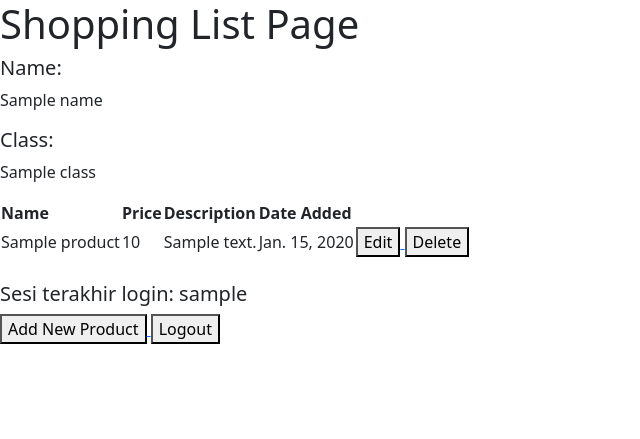
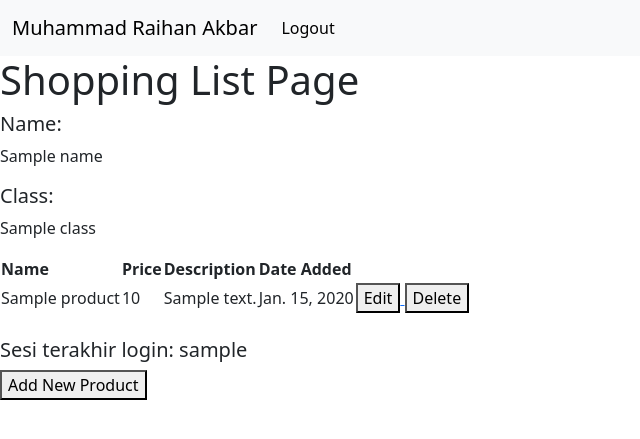
Before and after one commit to raihanakbr/shopping_list, a Django app: template main/templates/main.html in a window 1280 px wide. Shown: the top 439 px of the page, without its empty margins (0-640 px from the left). Run offline with Django 4.2, Linux system fonts and the light colour scheme; tables that the repository leaves empty hold one stand-in row (values such as "Sample post"); the template is opened without the code that fills it: values that come from a table or form of the project are taken from there, most other values are stand-ins (such as "Sample title", 1, 10 or a date in 2020).

Commit message:
update: navbar

```diff
--- a/main/templates/main.html
+++ b/main/templates/main.html
@@ -1,6 +1,19 @@
 {% extends 'base.html' %}
 
 {% block content %}
+<nav class="navbar navbar-expand-lg bg-body-tertiary">
+    <div class="container-fluid">
+      <a class="navbar-brand" href="#">Muhammad Raihan Akbar</a>
+      <button class="navbar-toggler" type="button" data-bs-toggle="collapse" data-bs-target="#navbarNavAltMarkup" aria-controls="navbarNavAltMarkup" aria-expanded="false" aria-label="Toggle navigation">
+        <span class="navbar-toggler-icon"></span>
+      </button>
+      <div class="collapse navbar-collapse" id="navbarNavAltMarkup">
+        <div class="navbar-nav">
+          <a class="nav-link active" aria-current="page" href="{% url 'main:logout' %}">Logout</a>
+        </div>
+      </div>
+    </div>
+  </nav>
 <h1>Shopping List Page</h1>
 
 <h5>Name:</h5>
@@ -49,10 +62,5 @@
         Add New Product
     </button>
 </a>
-<a href="{% url 'main:logout' %}">
-    <button>
-        Logout
-    </button>
-</a>
 
 {% endblock content %}
```
